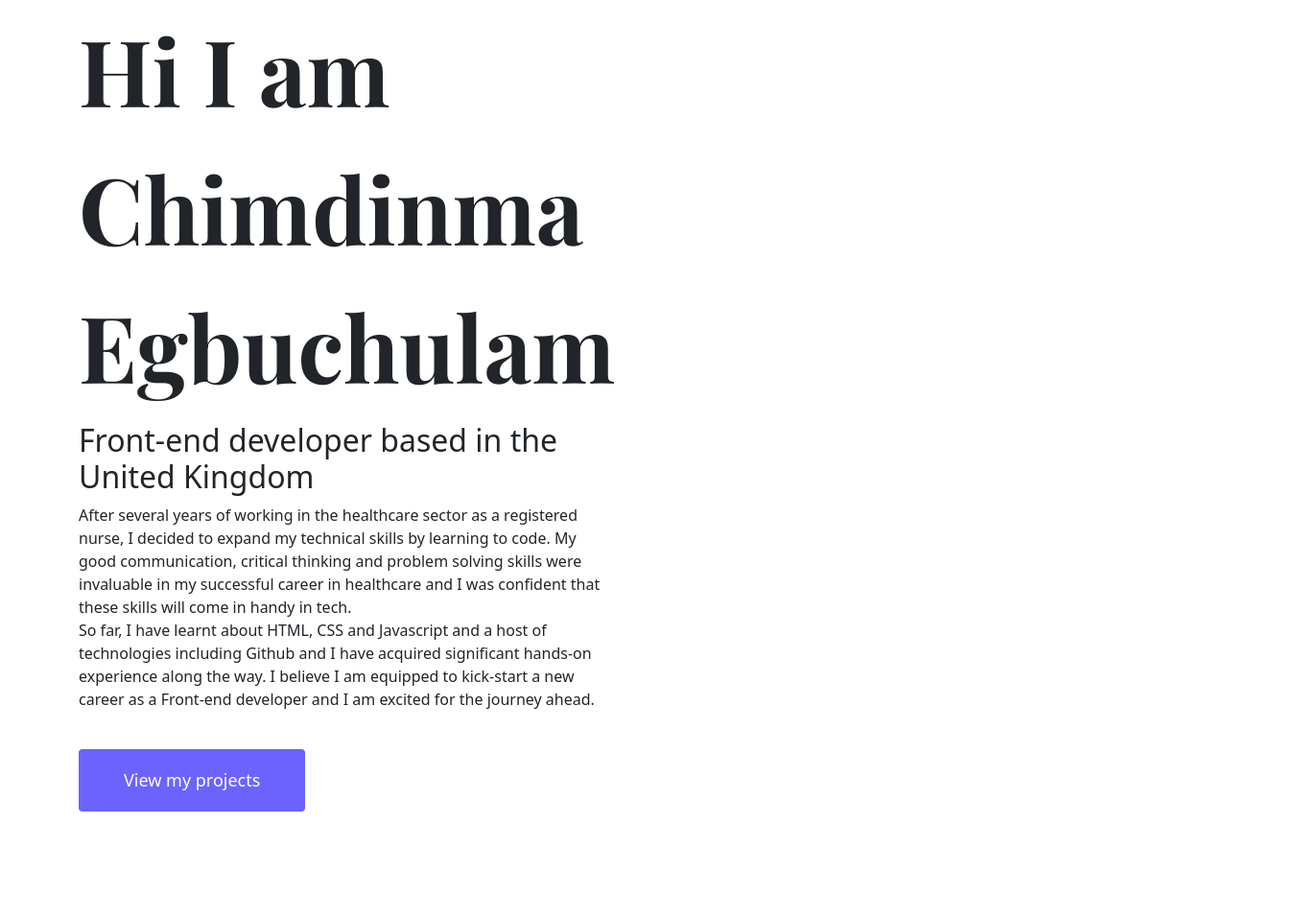
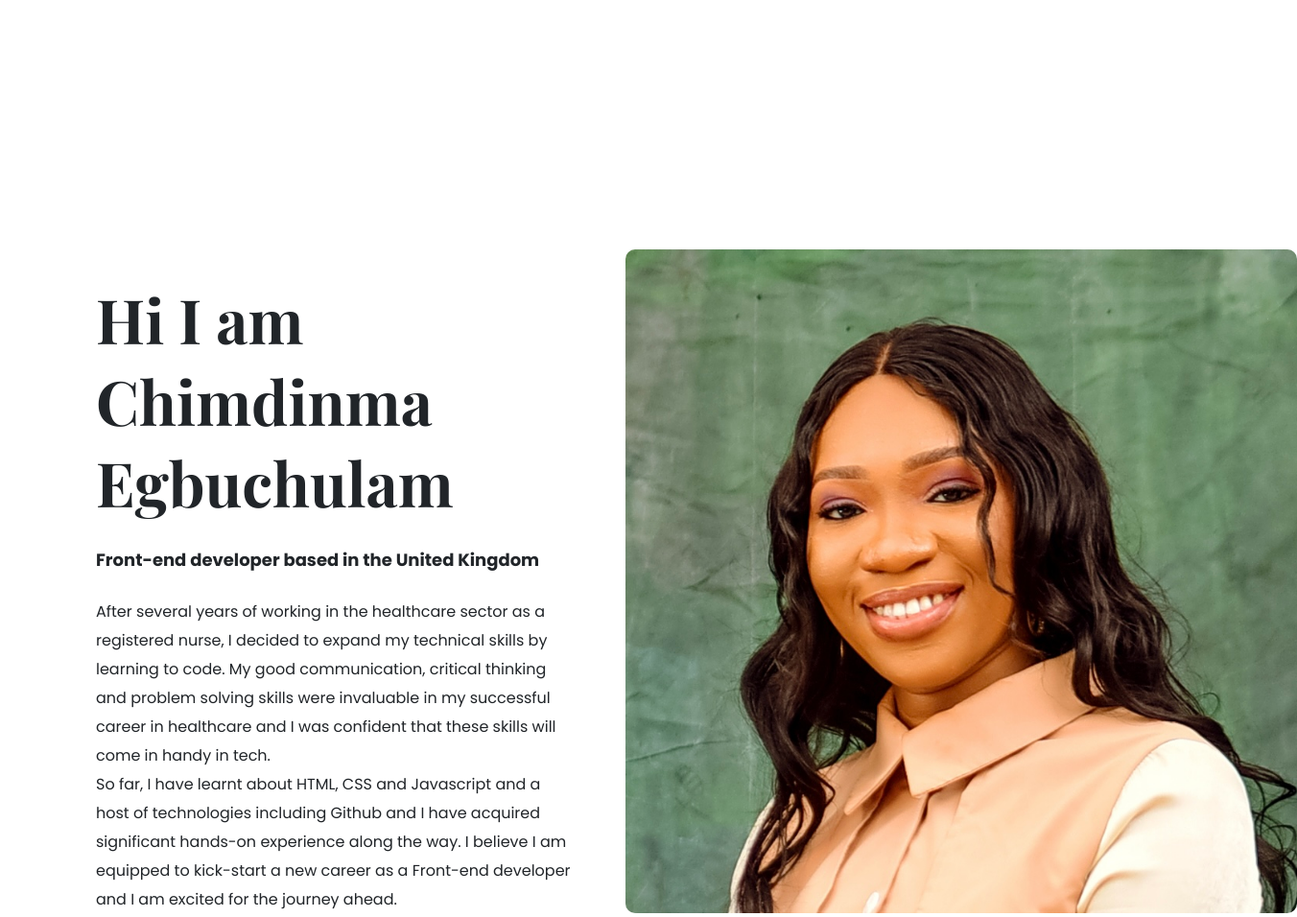
Before and after one commit to didichulam/portfolio-website-chimdinma, a plain HTML site: page about.html in a window 1280 px wide. Shown: the top 956 px of the page at 96% size, 1352 px wide, since content can reach past the window. Before the commit the page ends 846 px from the top, so only its background shows below. Drawn offline with nearby package versions, Linux system fonts and the light colour scheme; a web font is replaced by a local one.

Commit message:
added picture and made corrections

```diff
--- a/about.html
+++ b/about.html
@@ -40,7 +40,7 @@
         </div>
       </div>
       <div class="col-lg-6">
-        <img src="/images/potrait.JPG" class="portrait img-fluid" alt="">
+        <img src="/images/portrait.jpeg" class="portrait img-fluid" alt="">
       </div>
     </div>
   </div>
--- a/styles/portfolio.css
+++ b/styles/portfolio.css
@@ -10,7 +10,6 @@
   text-align: center;
   padding: 270px 10px;
 }
-
 .hero p {
   font-family: var(--default-font-family);
   font-weight: 700;
@@ -26,13 +25,43 @@ h1 {
   font-style: normal;
   line-height: 1.5;
 }
-
 .hero h2 {
   font-family: var(--default-font-family);
   font-size: 24px;
   font-weight: 400px;
   color: #272142;
   margin-top: 24px;
+}
+
+.about-hero {
+  padding: 260px 0;
+}
+
+.about-hero h1 {
+  font-size: 64px;
+  line-height: 85px;
+}
+
+.about-hero h2 {
+  font-family: var(--default-font-family);
+  font-size: 18px;
+  font-weight: bold;
+  margin: 28px 0;
+}
+
+.about-hero p {
+  font-family: var(--default-font-family);
+  font-size: 16px;
+  line-height: 30px;
+}
+
+.about-hero-content {
+  margin: 30px;
+}
+
+.portrait {
+  max-width: 700px;
+  border-radius: 10px;
 }
 
 .btn-branding {
@@ -87,4 +116,9 @@ h1 {
   .hero {
     padding: 60px 10px;
   }
+
+  .about-content {
+    text-align: center;
+    padding: 0;
+  }
 }
```
Also changed, not shown: images/portrait.jpeg (added).
